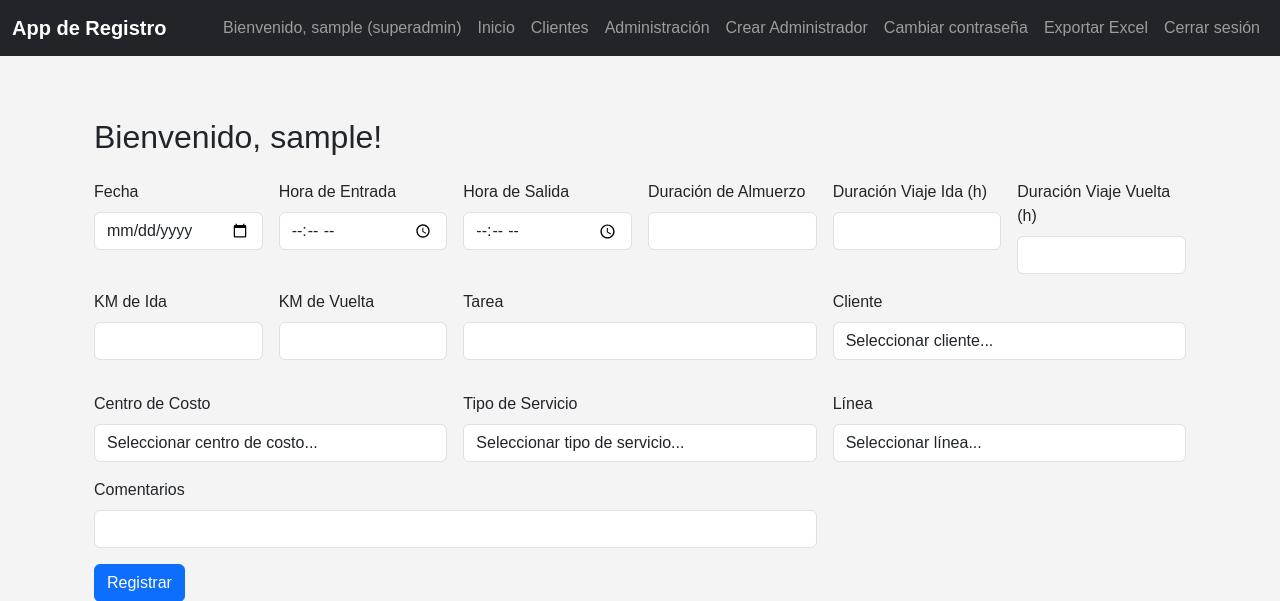
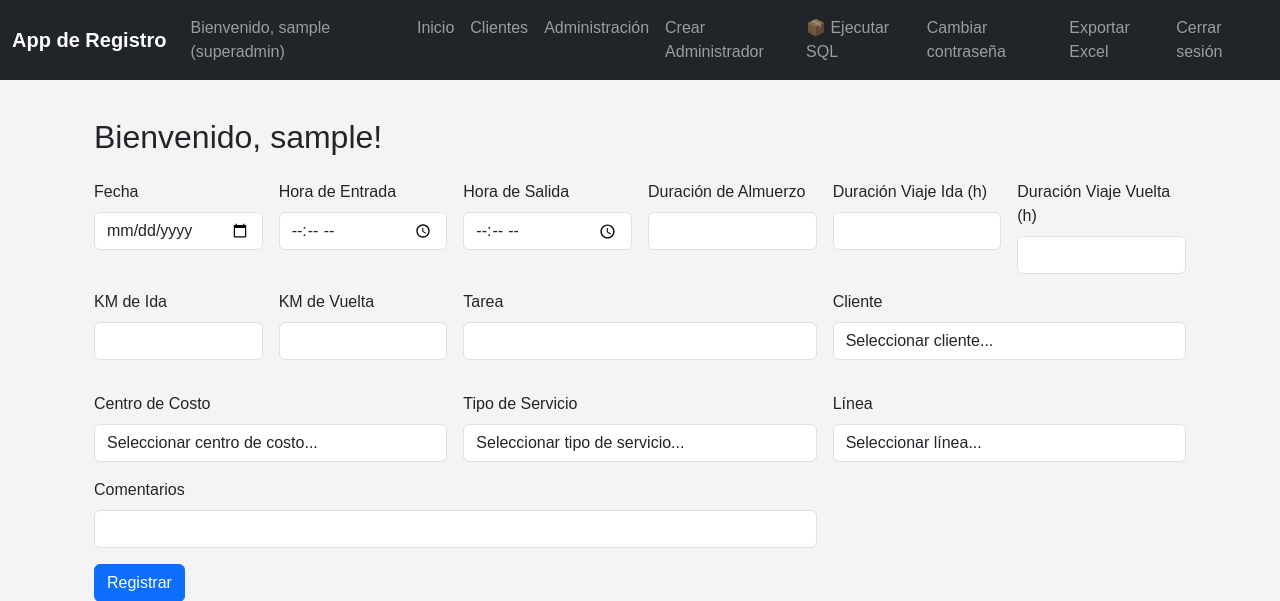
Before and after one commit to GUILLERMOWEB/App-Web-Registrar-Horas, a Flask app: page /dashboard in a window 1280 px wide. Shown: the top 601 px of the page. Run offline with Flask 3, Linux system fonts and the light colour scheme; the visitor is signed in with stand-in values (Sample User, id 1); some libraries are stand-ins or nearby versions.

Commit message:
Agrego actualizar base de datos

```diff
--- a/templates/base.html
+++ b/templates/base.html
@@ -57,27 +57,20 @@
                         <li class="nav-item">
                             <a class="nav-link" href="{{ url_for('ver_cliente') }}">Clientes</a>
                         </li>
-                    {% endif %}
-
-
-                        {% if session['role'] == 'superadmin' %}
                         <li class="nav-item">
                             <a class="nav-link" href="{{ url_for('admin') }}">Administración</a>
                         </li>
                         <li class="nav-item">
                             <a class="nav-link" href="{{ url_for('crear_admin') }}">Crear Administrador</a>
                         </li>
-                        {% endif %}
-                        {% if session['role'] == 'admin' %}
+                        <li class="nav-item">
+                            <a class="nav-link" href="{{ url_for('upload_sql') }}">📦 Ejecutar SQL</a>
+                        </li>
+                        {% elif session['role'] == 'admin' %}
                         <li class="nav-item">
                             <a class="nav-link" href="{{ url_for('admin') }}">Administración</a>
-                                <a href="{{ url_for('upload_sql') }}" class="btn btn-secondary">Ejecutar SQL</a>
-
                         </li>
                         {% endif %}
-
-
-
                         <li class="nav-item">
                             <a class="nav-link" href="{{ url_for('cambiar_password') }}">Cambiar contraseña</a>
                         </li>
```
Lines whose indentation alone changed are shown as unchanged.
